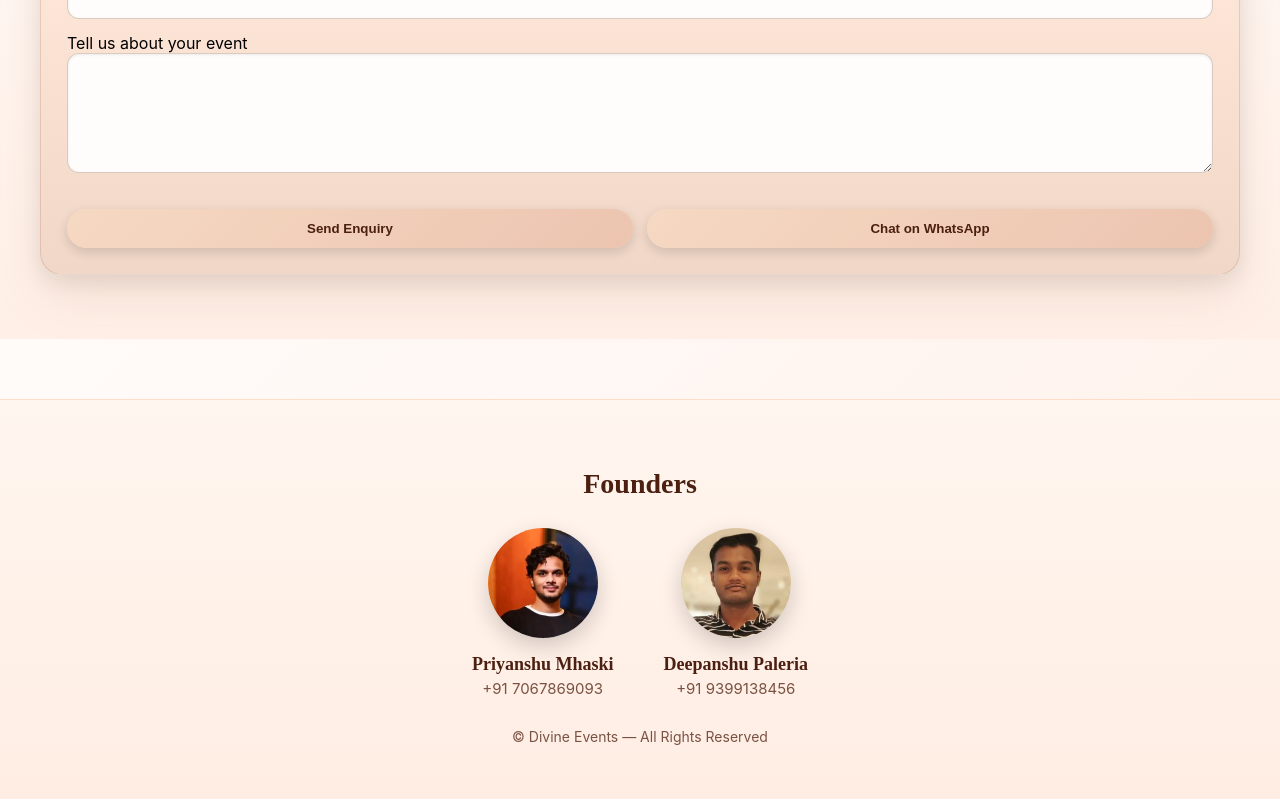
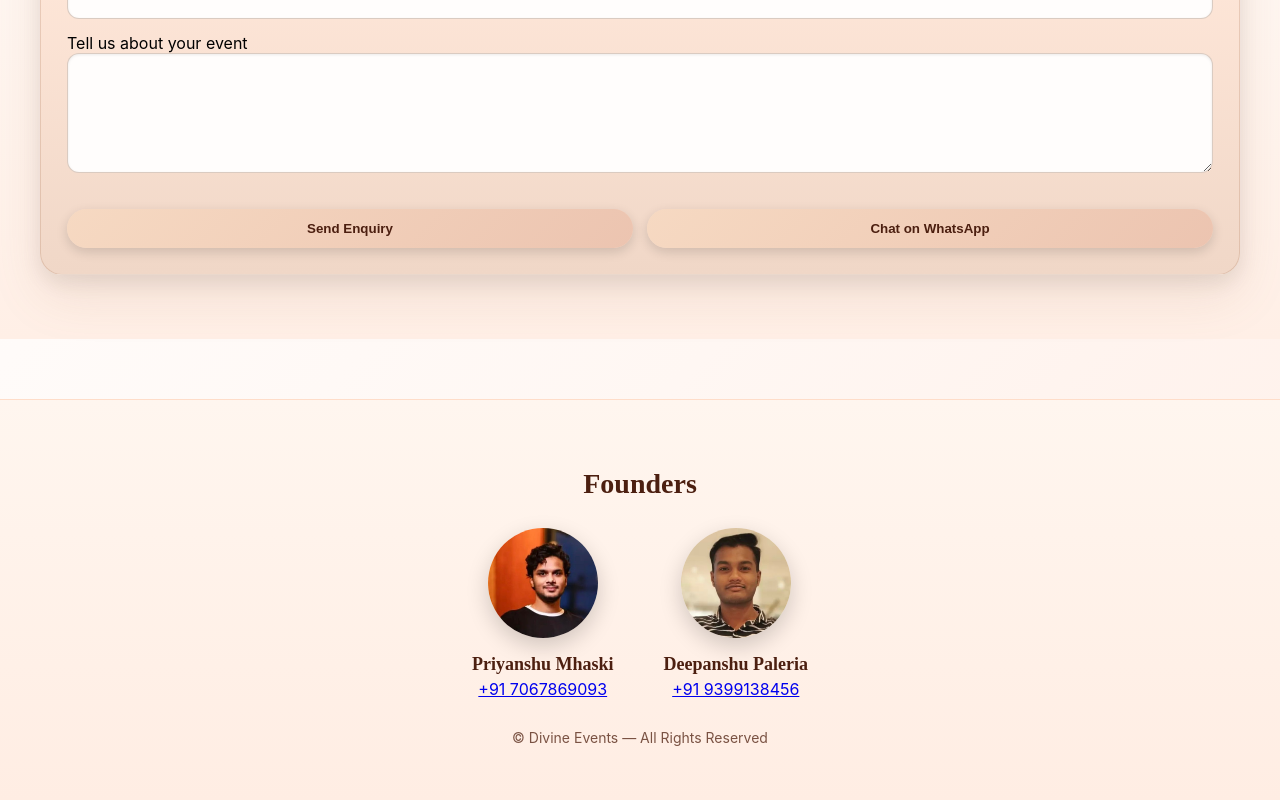
Before and after one commit to HemantSonare/DivineEventsApp, a Next.js app: page / in a window 1280 px wide. Shown: the part 2382-3182 px from the top of the page. Built offline with nearby package versions, Linux system fonts and the light colour scheme.

Commit message:
Update Footer.js

```diff
--- a/components/Footer.js
+++ b/components/Footer.js
@@ -9,13 +9,17 @@ export default function Footer() {
         <div className="founder-card">
           <img src="/images/founders/founder1.jpeg" alt="Founder 1" />
           <h4>Priyanshu Mhaski</h4>
-          <p>+91 7067869093</p>
+          <a href="tel:+917067869093" className="founder-phone">
+            +91 7067869093
+          </a>
         </div>
 
         <div className="founder-card">
           <img src="/images/founders/founder2.jpeg" alt="Founder 2" />
           <h4>Deepanshu Paleria</h4>
-          <p>+91 9399138456</p>
+          <a href="tel:+919399138456" className="founder-phone">
+            +91 9399138456
+          </a>
         </div>
 
       </div>
```
